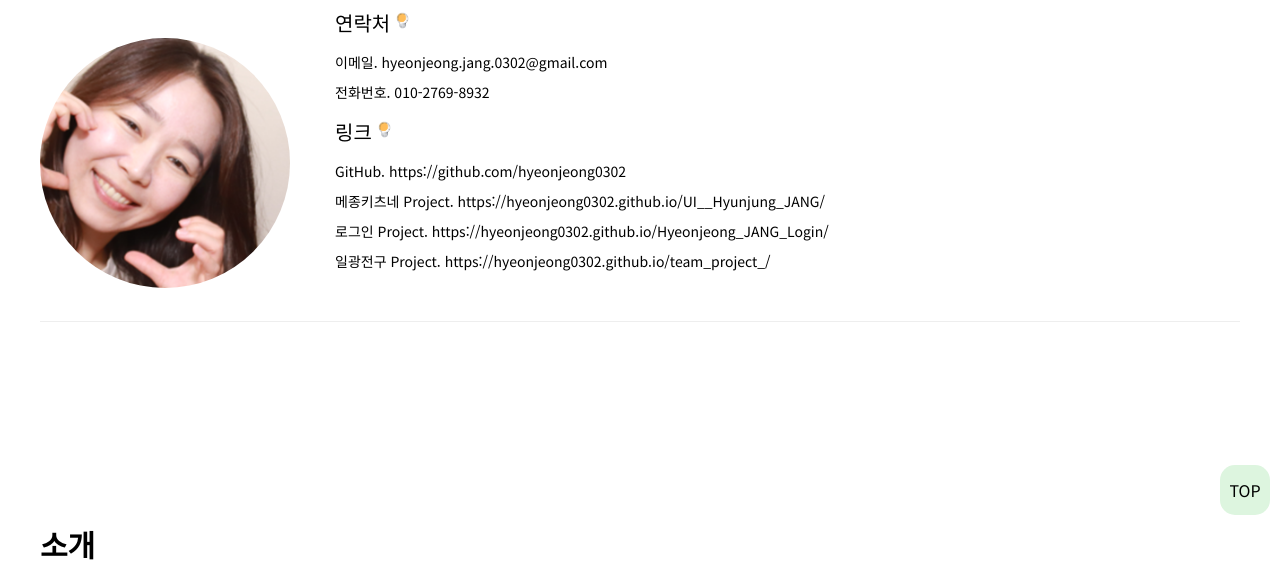
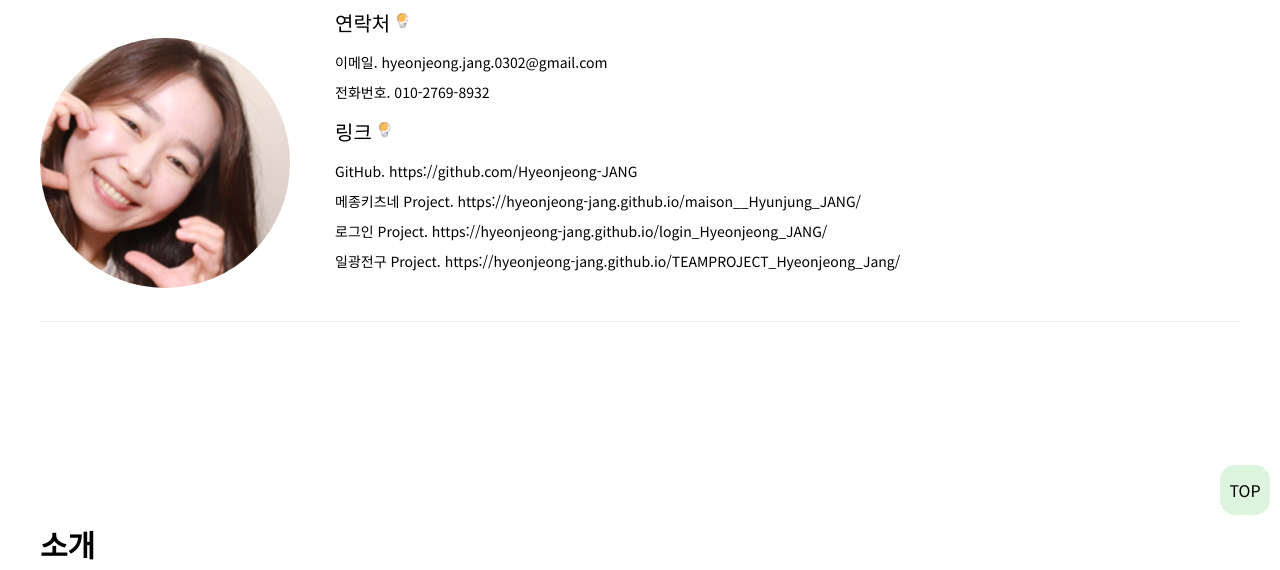
Before and after one commit to Hyeonjeong-JANG/portfolio_Hyeonjeong_JANG, a plain HTML site: page resume.html in a window 1280 px wide. Shown: the part 230-800 px from the top of the page. Drawn offline with Linux system fonts and the light colour scheme.

Commit message:
연결 주소 변경

```diff
--- a/resume.html
+++ b/resume.html
@@ -186,7 +186,7 @@
         <li><a href="./resume.html" id="resume_btn"><img src="./images/favicon_color.png" alt="favicon_color"
               style="width: 33px; height: 33px;">Resume</a></li>
         <li><a href="./portfolio.html" id="portfolio_btn">Portfolio</a></li>
-        <li><a href="https://github.com/hyeonjeong0302" target="_blank">GitHub</a></li>
+        <li><a href="https://github.com/Hyeonjeong-JANG" target="_blank">GitHub</a></li>
       </ul>
     </div>
     <div class="header_right">
@@ -223,19 +223,19 @@
             <div>
               <h3>링크</h3> <img src="./images/favicon_color.png" alt="">
             </div>
-            <p>GitHub. <b><a href="https://github.com/hyeonjeong0302"
-                  target="_blank">https://github.com/hyeonjeong0302</a></b></p>
+            <p>GitHub. <b><a href="https://github.com/Hyeonjeong-JANG"
+                  target="_blank">https://github.com/Hyeonjeong-JANG</a></b></p>
             <p>메종키츠네 Project. <b>
 
-                <a href="https://hyeonjeong0302.github.io/UI__Hyunjung_JANG/"
-                  target="_blank">https://hyeonjeong0302.github.io/UI__Hyunjung_JANG/</a></b></p>
+                <a href="https://hyeonjeong-jang.github.io/maison__Hyunjung_JANG/"
+                  target="_blank">https://hyeonjeong-jang.github.io/maison__Hyunjung_JANG/</a></b></p>
             <p>로그인 Project. <b>
-                <a href="https://hyeonjeong0302.github.io/Hyeonjeong_JANG_Login/"
-                  target="_blank">https://hyeonjeong0302.github.io/Hyeonjeong_JANG_Login/</a>
+                <a href="https://hyeonjeong-jang.github.io/login_Hyeonjeong_JANG/"
+                  target="_blank">https://hyeonjeong-jang.github.io/login_Hyeonjeong_JANG/</a>
               </b></p>
             <p>일광전구 Project. <b>
-                <a href="https://hyeonjeong0302.github.io/team_project_/"
-                  target="_blank">https://hyeonjeong0302.github.io/team_project_/</a>
+                <a href="https://hyeonjeong-jang.github.io/TEAMPROJECT_Hyeonjeong_Jang/"
+                  target="_blank">https://hyeonjeong-jang.github.io/TEAMPROJECT_Hyeonjeong_Jang/</a>
               </b></p>
           </div>
           <!--text_channel-->
```
Also changed, not shown: index.html (+2 -2 lines), portfolio.html (+4 -4 lines), project01_ilkwang.html (+2 -2 lines), project02_maison.html (+2 -2 lines), project03_login.html (+2 -2 lines).
